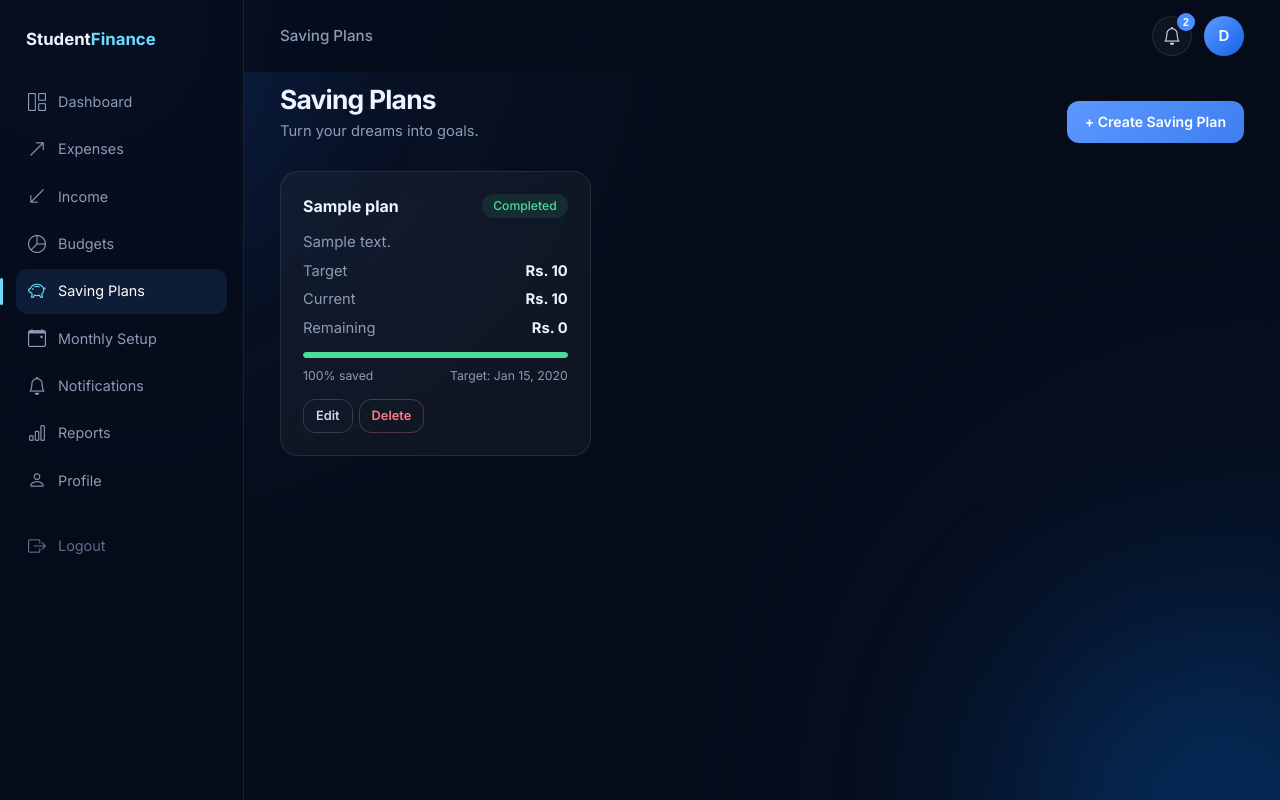
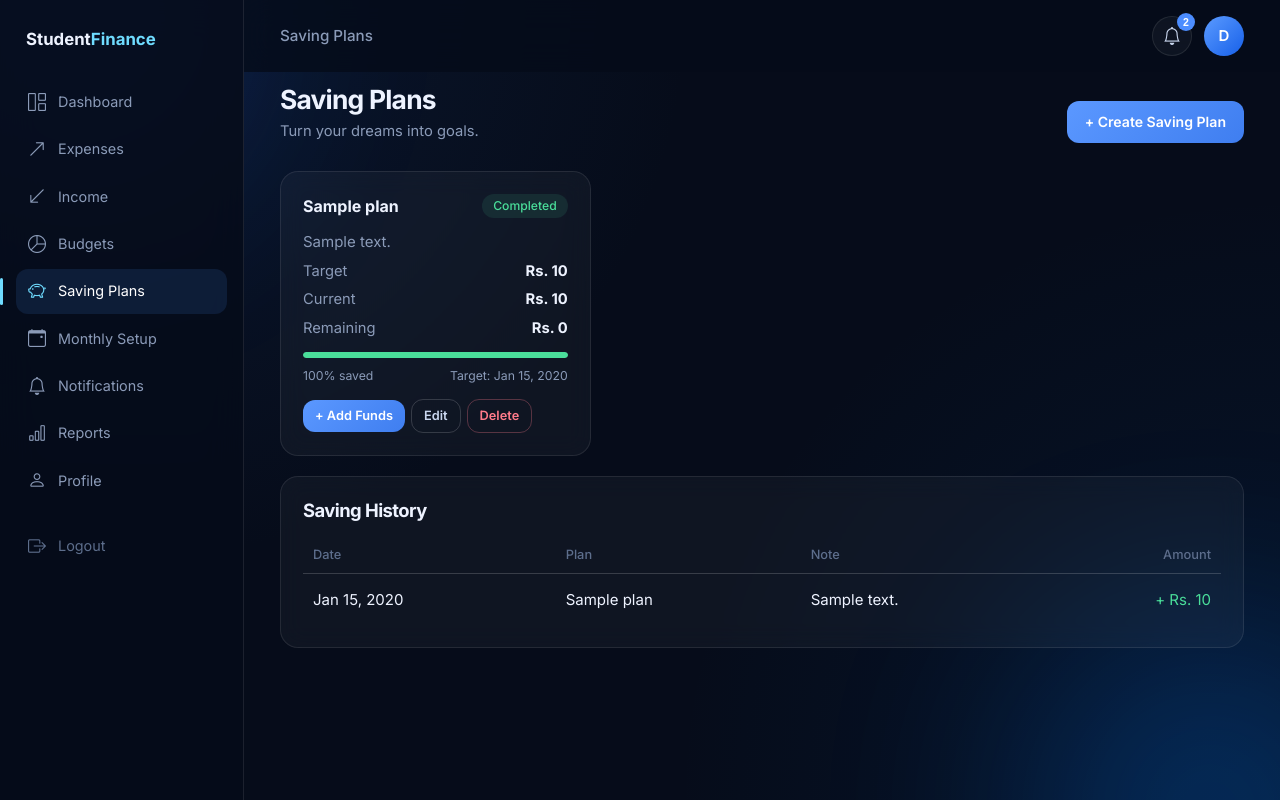
Before and after one commit to SisuruDisnaka/student-finance-tracker, a PHP site: page /saving-plans.php in a window 1280 px wide. Run offline with PHP 8.4, Linux system fonts and the light colour scheme; a user stored in the database is signed in; data comes from the database, SQL or seed files in the repository; tables that the repository leaves empty hold one stand-in row (values such as "Sample post"); data that the repository does not hold is empty.

Commit message:
feat: history and add funds

```diff
--- a/saving-plans.php
+++ b/saving-plans.php
@@ -8,6 +8,19 @@ if($_POST){
         // the saving history is deleted too
         q('DELETE FROM saving_plans WHERE id=? AND user_id=?', [$_POST['id'], $uid]);
         flash('Saving plan deleted.');
+
+    }elseif($action == 'funds'){
+        // add money to a plan and save the transaction
+        if(!valid_amount($_POST['amount'])){
+            flash('Amount must be more than 0.', 'error');
+        }else{
+            q('UPDATE saving_plans SET current_amount = current_amount + ? WHERE id=? AND user_id=?',
+                [$_POST['amount'], $_POST['id'], $uid]);
+            q('INSERT INTO saving_transactions (saving_plan_id, amount, transaction_date, note)
+                SELECT id, ?, CURDATE(), ? FROM saving_plans WHERE id=? AND user_id=?',
+                [$_POST['amount'], $_POST['note'], $_POST['id'], $uid]);
+            flash('Funds added.');
+        }
 
     }else{
         // create or edit a plan
@@ -44,6 +57,9 @@ if($_POST){
 include 'includes/header.php';
 
 $plans = rows('SELECT * FROM saving_plans WHERE user_id=? ORDER BY id DESC', [$uid]);
+$history = rows('SELECT t.*, p.name FROM saving_transactions t
+    JOIN saving_plans p ON p.id = t.saving_plan_id
+    WHERE p.user_id=? ORDER BY t.id DESC LIMIT 15', [$uid]);
 ?>
 
 <div class="page-head">
@@ -79,11 +95,31 @@ $plans = rows('SELECT * FROM saving_plans WHERE user_id=? ORDER BY id DESC', [$u
             <small class="muted"><?= $p['target_date'] ? 'Target: ' . date('M d, Y', strtotime($p['target_date'])) : '' ?></small>
         </div>
         <div class="actions top-gap">
+            <button class="btn btn-sm btn-primary" data-modal="fundsModal" data-fill="<?= e(json_encode($p)) ?>">+ Add Funds</button>
             <?= actions('planModal', $p, 'Delete this plan and its history?') ?>
         </div>
     </div>
 <?php } ?>
 </section>
+
+<?php if($history){ ?>
+<div class="card gap-top">
+    <div class="section-head"><h2>Saving History</h2></div>
+    <div class="table-wrap"><table class="table">
+        <thead><tr><th>Date</th><th>Plan</th><th>Note</th><th class="num">Amount</th></tr></thead>
+        <tbody>
+        <?php foreach($history as $h){ ?>
+            <tr>
+                <td data-label="Date"><?= date('M d, Y', strtotime($h['transaction_date'])) ?></td>
+                <td data-label="Plan"><?= e($h['name']) ?></td>
+                <td data-label="Note"><?= e($h['note']) ?></td>
+                <td data-label="Amount" class="num text-success">+ <?= money($h['amount']) ?></td>
+            </tr>
+        <?php } ?>
+        </tbody>
+    </table></div>
+</div>
+<?php } ?>
 
 <?php
 modal('planModal', 'Saving Plan', "
@@ -95,5 +131,10 @@ modal('planModal', 'Saving Plan', "
     </div>
     <label>Target Date<input type='date' name='target_date'></label>");
 
+modal('fundsModal', '', "
+    <p><b>Add funds to <span data-bind='name'></span></b></p>
+    <label>Amount (Rs.)<input type='number' step='0.01' name='amount' required></label>
+    <label>Note (optional)<input name='note'></label>", 'funds');
+
 include 'includes/footer.php';
 ?>
```
